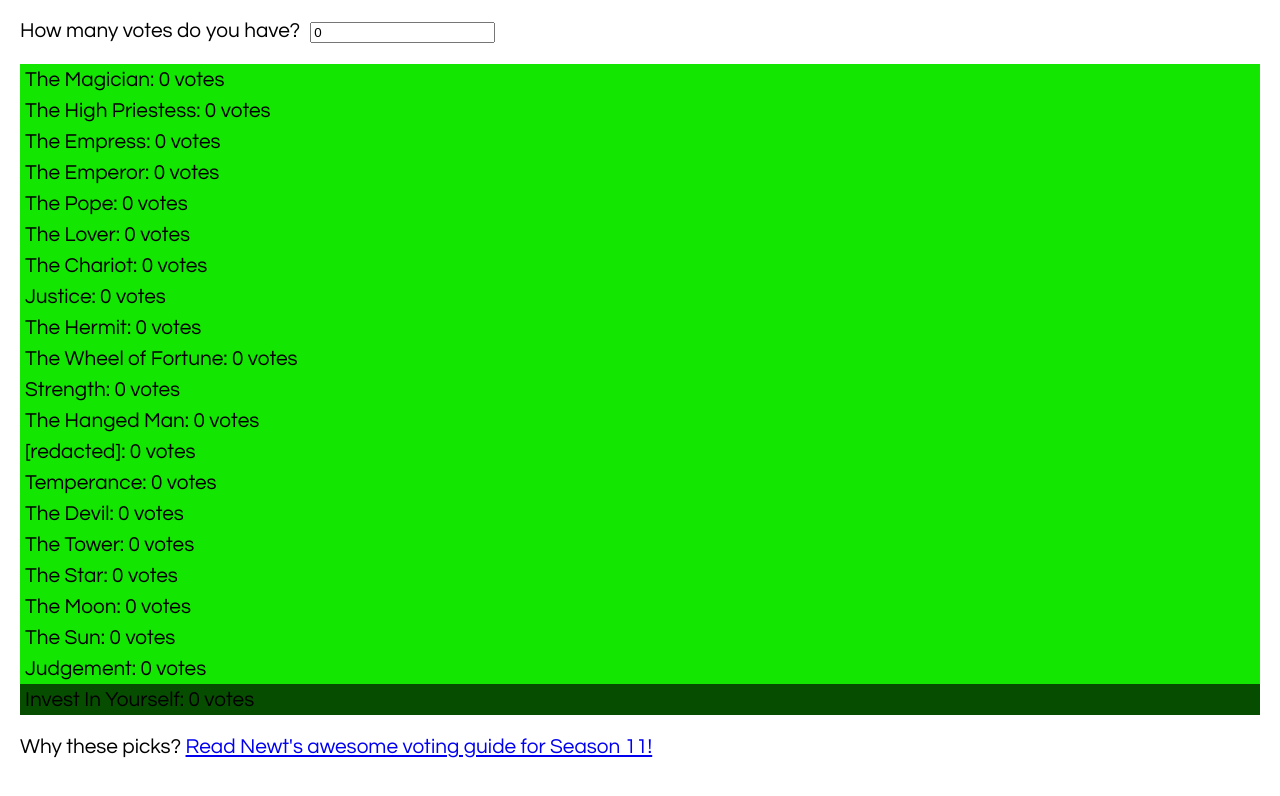
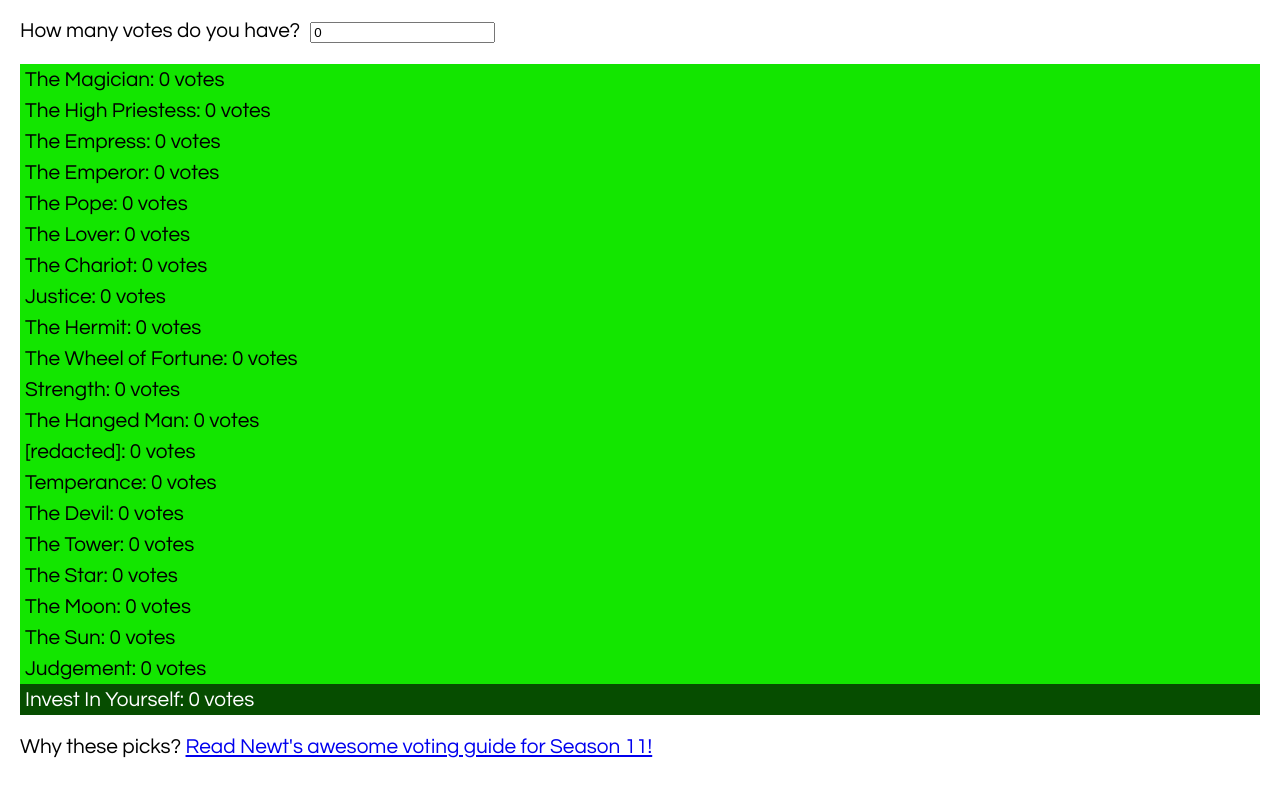
Before and after one commit to rgallo/voting-calc, a React (Create React App) app: page / in a window 1280 px wide. Shown: the top 796 px of the page. Built offline with nearby package versions, Linux system fonts and the light colour scheme.

Commit message:
Use white text above 80 percent vote share

```diff
--- a/src/App.js
+++ b/src/App.js
@@ -58,7 +58,7 @@ const App = () => {
       <br />
       {(reverse ? voteTypes.slice(0).reverse() : voteTypes).map((votetype) => {
         return (
-          <div key={votetype[0]} className="voteType" style={{ "backgroundColor": `hsl(${colorH}, ${colorS}%, ${getLValue(votetype[1])}%)` }}>
+          <div key={votetype[0]} className="voteType" style={{ "color": votetype[1] > .8 ? "white": "black", "backgroundColor": `hsl(${colorH}, ${colorS}%, ${getLValue(votetype[1])}%)` }}>
             {debug ?
               `${votetype[0]}: ${voteTotals[votetype[0]] ?? 0} vote${voteTotals[votetype[0]] === 1 ? "" : "s"} - ${votes <= 0 ? (0).toFixed(2) : (((voteTotals[votetype[0]] ?? 0) / votes) * 100.0).toFixed(2)}%` :
               `${votetype[0]}: ${voteTotals[votetype[0]] ?? 0} vote${voteTotals[votetype[0]] === 1 ? "" : "s"}`
```
